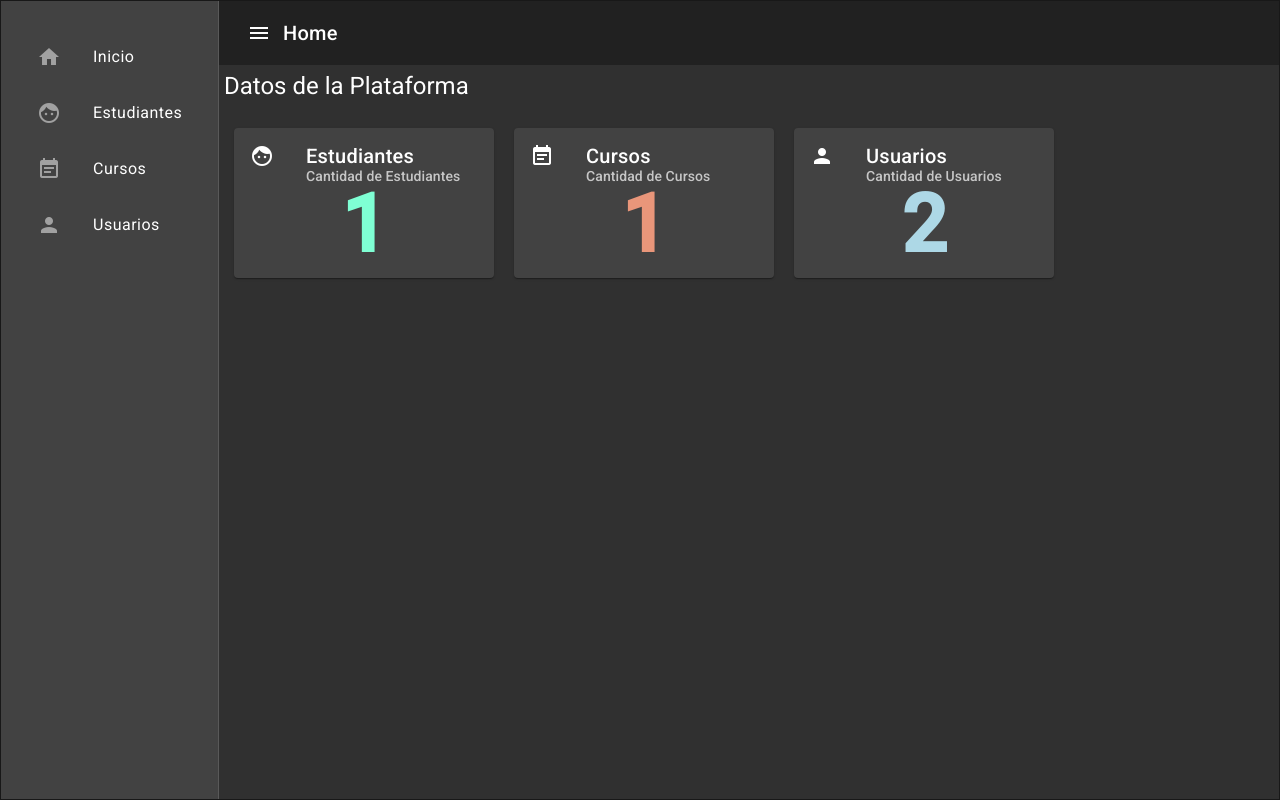
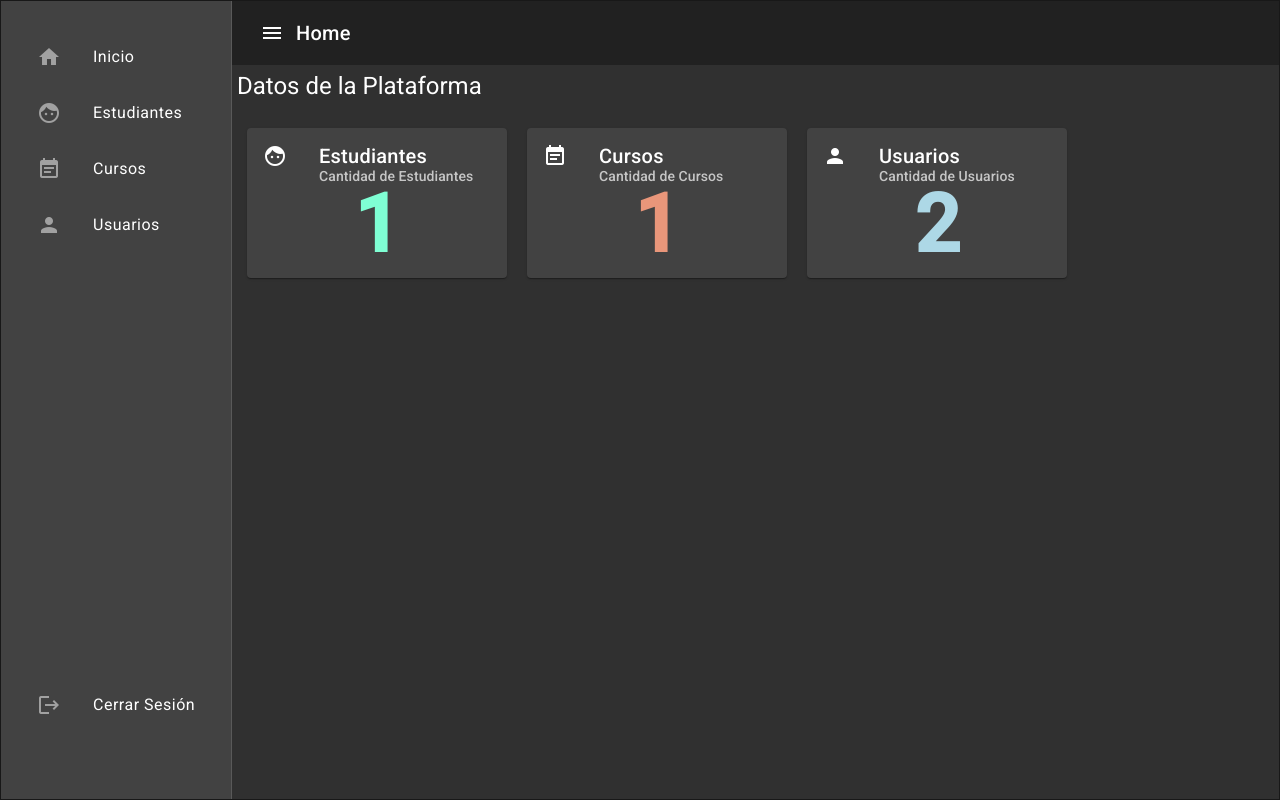
Before and after one commit to sberteloot/pf_Berteloot, an Angular app: page /dashboard/home in a window 1280 px wide. Both pictures are taken after a click on the button "menu". Built offline with nearby package versions, Linux system fonts and the light colour scheme; data requests are answered from the project's data file.

Commit message:
ADD, Logout

```diff
--- a/src/app/dashboard/layout/nav/nav.component.html
+++ b/src/app/dashboard/layout/nav/nav.component.html
@@ -1,3 +1,4 @@
+<main class="nav__main">
     <mat-nav-list>
 
         <a routerLink="home" mat-list-item>Inicio
@@ -15,3 +16,13 @@
         </a>
 
     </mat-nav-list>
+
+    <mat-nav-list>
+        <span (click)="logout()">
+            <a mat-list-item>Cerrar Sesión
+                <mat-icon matListItemIcon>logout</mat-icon>
+            </a>
+        </span>
+    </mat-nav-list>
+
+</main>
--- a/src/app/dashboard/layout/nav/nav.component.scss
+++ b/src/app/dashboard/layout/nav/nav.component.scss
@@ -0,0 +1,6 @@
+.nav__main{
+    display: flex;
+    justify-content: space-between;
+    flex-direction: column;
+    height: 90vh;
+}
--- a/src/app/dashboard/layout/nav/nav.component.ts
+++ b/src/app/dashboard/layout/nav/nav.component.ts
@@ -1,4 +1,5 @@
 import { Component } from '@angular/core';
+import { Router } from '@angular/router';
 
 @Component({
   selector: 'app-nav',
@@ -7,4 +8,10 @@ import { Component } from '@angular/core';
 })
 export class NavComponent {
 
+  constructor(private router : Router){}
+
+  logout() : void {
+    localStorage.clear();
+    this.router.navigate(['auth/login']);
+  }
 }
```
Lines whose indentation alone changed are shown as unchanged.
